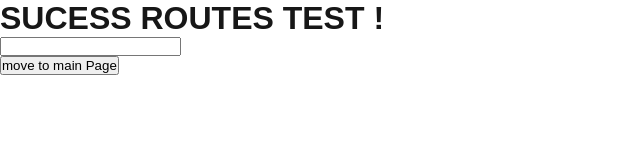
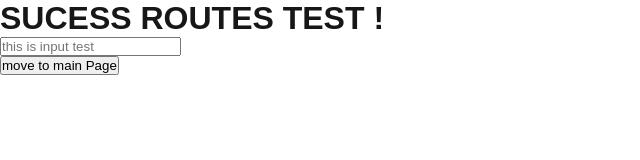
Before and after one commit to MinhYoo1899/init_nextJS_boardproject, a Next.js app: page /routes in a window 1280 px wide. Shown: the top 160 px of the page, without its empty margins (0-640 px from the left). Built offline with nearby package versions, Linux system fonts and the light colour scheme.

Commit message:
인풋 테스트 placeholder 처리

```diff
--- a/src/app/pages/components/inputTest.jsx
+++ b/src/app/pages/components/inputTest.jsx
@@ -15,6 +15,7 @@ const InputTest = (props) => {
             onChange={e => {
                 setInputVal(e.target.value);
             }}
+            placeholder="this is input test"
         />
     );
 }
```
